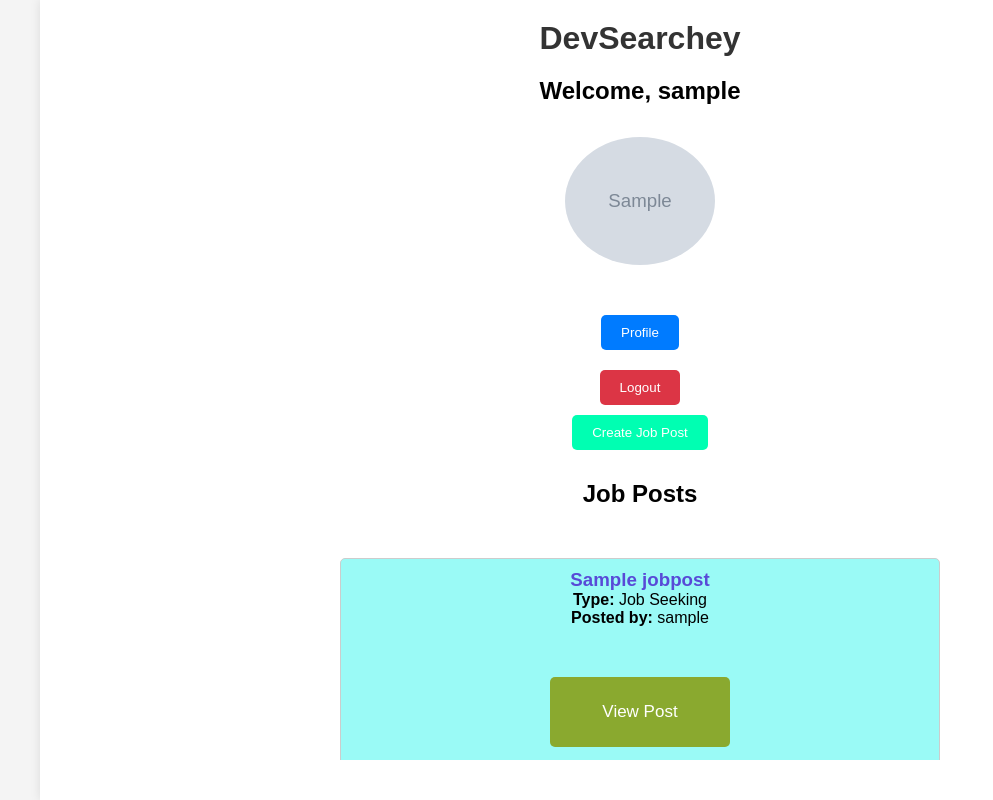
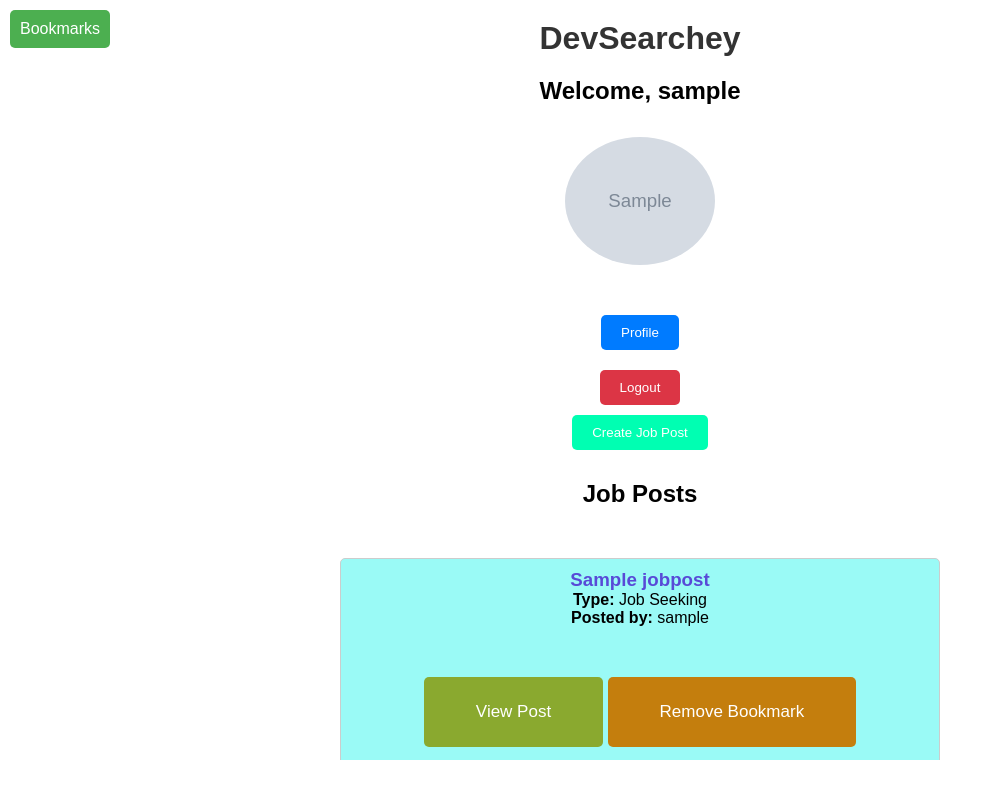
Before and after one commit to Nikoloff10/DevSocialPlatformProject, a Django app: page / in a window 1280 px wide. Shown: the whole page, without its empty margins (0-993 px from the left). Run offline with Django 5.2, Linux system fonts and the light colour scheme; a user stored in the database is signed in; tables that the repository leaves empty hold one stand-in row (values such as "Sample post"); grey boxes marked "Sample" are stand-in pictures.

Commit message:
did simple bookmarking system for the posts

```diff
--- a/devsearchey/models.py
+++ b/devsearchey/models.py
@@ -1,16 +1,8 @@
 from django.conf import settings
+
 from django.db import models
 
-class Profile(models.Model):
-    user = models.OneToOneField(settings.AUTH_USER_MODEL, on_delete=models.CASCADE)
-    bio = models.TextField(default='no bio...')
-    avatar = models.ImageField(default='avatars/default.jpg', upload_to='avatars/')
-    github = models.URLField(blank=True)
-    website = models.URLField(blank=True)
 
-
-    def __str__(self):
-        return str(self.user.username)
 
 
 class JobPost(models.Model):
@@ -20,12 +12,26 @@ class JobPost(models.Model):
         (JOB_SEEKING, 'Job Seeking'),
         (JOB_OFFERING, 'Job Offering'),
     ]
-    user = models.ForeignKey(settings.AUTH_USER_MODEL, on_delete=models.CASCADE)
+    user = models.ForeignKey(settings.AUTH_USER_MODEL, on_delete=models.CASCADE, related_name='created_posts')
     post_type = models.CharField(max_length=8, choices=POST_TYPE_CHOICES)
     title = models.CharField(max_length=255)
     description = models.TextField()
     created_at = models.DateTimeField(auto_now_add=True)
     views = models.PositiveIntegerField(default=0)
+    bookmark_count = models.PositiveIntegerField(default=0)
+    bookmarked_by = models.ManyToManyField('Profile', related_name='bookmarked_job_posts', blank=True)
 
     def __str__(self):
         return f"{self.user.username} - {self.title}"
+
+
+class Profile(models.Model):
+    user = models.OneToOneField(settings.AUTH_USER_MODEL, on_delete=models.CASCADE)
+    bio = models.TextField(default='no bio...')
+    avatar = models.ImageField(default='avatars/default.jpg', upload_to='avatars/')
+    github = models.URLField(blank=True)
+    website = models.URLField(blank=True)
+    bookmarked_posts = models.ManyToManyField(JobPost, related_name='bookmarked_by_profiles', blank=True)
+
+    def __str__(self):
+        return str(self.user.username)
--- a/devsearchey/urls.py
+++ b/devsearchey/urls.py
@@ -1,7 +1,7 @@
 from django.urls import path
 
 from devsearchey.views import home_view, login_view, register_view, logout_view, profile_view, create_job_post_view, \
-    job_post_detail_view, delete_job_post_view, manage_job_posts_view
+    job_post_detail_view, delete_job_post_view, manage_job_posts_view, bookmark_post_view, get_bookmarks_view
 
 urlpatterns = [
     path('', home_view, name='home'),
@@ -14,4 +14,6 @@ urlpatterns = [
     path('delete-job-post/<int:post_id>', delete_job_post_view, name='delete_job_post'),
     path('manage-job-posts', manage_job_posts_view, name='manage_job_posts'),
     path('job-post/<int:post_id>/', job_post_detail_view, name='job_post_detail'),
+    path('bookmark-post/<int:post_id>/', bookmark_post_view, name='bookmark_post'),
+    path('get-bookmarks/', get_bookmarks_view, name='get_bookmarks'),
 ]
--- a/devsearchey/views.py
+++ b/devsearchey/views.py
@@ -1,10 +1,10 @@
+from django.http import JsonResponse
 from django.shortcuts import render, get_object_or_404, redirect
 from django.contrib.auth import authenticate, login, logout
 from django.contrib.auth.decorators import login_required
 
 from devsearchey.forms import UserLoginForm, UserRegistrationForm, ProfileForm, JobPostForm
-from devsearchey.models import JobPost
-
+from devsearchey.models import JobPost, Profile
 
 
 def home_view(request):
@@ -93,4 +93,29 @@ def delete_job_post_view(request, post_id):
 
 @login_required
 def manage_job_posts_view(request):
-    return render(request, 'manage_job_posts.html')
+    job_posts = JobPost.objects.filter(user=request.user)
+    return render(request, 'manage_job_posts.html', {'job_posts': job_posts})
+
+
+@login_required
+def bookmark_post_view(request, post_id):
+    post = get_object_or_404(JobPost, id=post_id)
+    profile = request.user.profile
+
+    if post in profile.bookmarked_posts.all():
+        profile.bookmarked_posts.remove(post)
+        action = 'removed'
+    else:
+        profile.bookmarked_posts.add(post)
+        action = 'added'
+
+    post.bookmark_count = post.bookmarked_by.count()
+    post.save()
+
+    return JsonResponse({'action': action, 'bookmark_count': post.bookmark_count})
+
+@login_required
+def get_bookmarks_view(request):
+    bookmarks = request.user.profile.bookmarked_posts.all()
+    bookmarks_data = [{'id': post.id, 'title': post.title} for post in bookmarks]
+    return JsonResponse({'bookmarks': bookmarks_data})
--- a/static/home/styles.css
+++ b/static/home/styles.css
@@ -23,14 +23,13 @@ body {
     flex-direction: column;
     justify-content: flex-start;
     align-items: center;
-    width: 90%;
-    max-width: 1200px;
+    width: 100%;
+    height: 100%;
     background-color: #fff;
     box-shadow: 0 0 10px rgba(0, 0, 0, 0.1);
     text-align: center;
     padding: 20px;
     overflow: hidden;
-    height: 80vh;
 }
 
 h1 {
@@ -194,3 +193,72 @@ button[name="delete_profile"] {
 .view-post:hover {
     background-color: #6f7d24;
 }
+
+.bookmark-counter {
+    position: absolute;
+    bottom: 10px;
+    left: 10px;
+    background-color: #f0f0f0;
+    padding: 5px 10px;
+    border-radius: 5px;
+}
+
+.bookmark-dropdown {
+    position: absolute;
+    top: 10px;
+    left: 10px;
+}
+
+.bookmark-dropdown-button {
+    background-color: #4CAF50;
+    color: white;
+    padding: 10px;
+    font-size: 16px;
+    border: none;
+    cursor: pointer;
+}
+
+.bookmark-dropdown-content {
+    display: none;
+    position: absolute;
+    background-color: #f9f9f9;
+    min-width: 160px;
+    box-shadow: 0px 8px 16px 0px rgba(0,0,0,0.2);
+    z-index: 1;
+}
+
+.bookmark-dropdown-content a {
+    color: black;
+    padding: 12px 16px;
+    text-decoration: none;
+    display: block;
+}
+
+.bookmark-dropdown-content a:hover {
+    background-color: #f1f1f1;
+}
+
+.bookmark-dropdown:hover .bookmark-dropdown-content {
+    display: block;
+    animation: fadeIn 0.5s;
+}
+
+@keyframes fadeIn {
+    from {opacity: 0;}
+    to {opacity: 1;}
+}
+
+.bookmark-post {
+    background-color: #c47e0d;
+    color: white;
+    border: none;
+    padding: 25px 52px;
+    font-size: 17px;
+    border-radius: 5px;
+    cursor: pointer;
+    margin-top: 50px;
+}
+
+.bookmark-post:hover {
+    background-color: #7a5308;
+}
--- a/templates/home.html
+++ b/templates/home.html
@@ -22,6 +22,17 @@
             <button class="profile-button" onclick="location.href='/profile'">Profile</button>
             <button class="logout-button" onclick="location.href='/logout'">Logout</button>
             <button class="create-job-post-button" onclick="location.href='/create-job-post'">Create Job Post</button>
+
+            <!-- Bookmark Dropdown -->
+            <div class="bookmark-dropdown">
+                <button class="bookmark-dropdown-button">Bookmarks</button>
+                <div class="bookmark-dropdown-content">
+                    {% for post in user.profile.bookmarked_posts.all %}
+                        <a href="/job-post/{{ post.id }}">{{ post.title }}</a>
+                    {% endfor %}
+                </div>
+            </div>
+
             <div class="job-posts">
                 <h2>Job Posts</h2>
                 {% for post in job_posts %}
@@ -32,7 +43,17 @@
                         <div class="views-counter">
                             <p><strong>Views:</strong> {{ post.views }}</p>
                         </div>
+                        <div class="bookmark-counter">
+                            <p><strong>Bookmarks:</strong> {{ post.bookmark_count }}</p>
+                        </div>
                         <button class="view-post" onclick="location.href='/job-post/{{ post.id }}'">View Post</button>
+                        <button class="bookmark-post" data-post-id="{{ post.id }}">
+                            {% if post in user.profile.bookmarked_posts.all %}
+                                Remove Bookmark
+                            {% else %}
+                                Bookmark it
+                            {% endif %}
+                        </button>
                     </div>
                 {% endfor %}
             </div>
@@ -44,5 +65,49 @@
         {% endif %}
     </div>
 </div>
+
+<script>
+    document.querySelectorAll('.bookmark-post').forEach(function(button) {
+        button.addEventListener('click', function() {
+            const postId = this.getAttribute('data-post-id');
+            fetch(`/bookmark-post/${postId}/`, {
+                method: 'POST',
+                headers: {
+                    'X-CSRFToken': '{{ csrf_token }}',
+                    'Content-Type': 'application/json'
+                }
+            }).then(response => response.json()).then(data => {
+                if (data.action === 'added') {
+                    this.textContent = 'Remove Bookmark';
+                } else {
+                    this.textContent = 'Bookmark it';
+                }
+                // Update the bookmark counter
+                const bookmarkCounter = this.closest('.job-post').querySelector('.bookmark-counter p');
+                bookmarkCounter.textContent = `Bookmarks: ${data.bookmark_count}`;
+                // Refresh the bookmarks list
+                updateBookmarkDropdown();
+            });
+        });
+    });
+
+    function updateBookmarkDropdown() {
+        fetch('/get-bookmarks/')
+            .then(response => response.json())
+            .then(data => {
+                const dropdownContent = document.querySelector('.bookmark-dropdown-content');
+                dropdownContent.innerHTML = '';
+                data.bookmarks.forEach(post => {
+                    const link = document.createElement('a');
+                    link.href = `/job-post/${post.id}`;
+                    link.textContent = post.title;
+                    dropdownContent.appendChild(link);
+                });
+            });
+    }
+
+    // Initial call to populate the dropdown on page load
+    updateBookmarkDropdown();
+</script>
 </body>
 </html>
--- a/templates/manage_job_posts.html
+++ b/templates/manage_job_posts.html
@@ -13,7 +13,7 @@
 <div class="manage-job-container">
     <h1>Manage Your Job Posts</h1>
     <div class="job-posts">
-        {% for post in user.jobpost_set.all %}
+        {% for post in job_posts %}
             <div class="job-post">
                 <h3>{{ post.title }}</h3>
                 <p>{{ post.description }}</p>
```
Also changed, not shown: devsearchey/migrations/0010_jobpost_bookmark_count_jobpost_bookmarked_by.py (added), devsearchey/migrations/0011_profile_bookmarked_posts_alter_jobpost_bookmarked_by_and_more.py (added).
